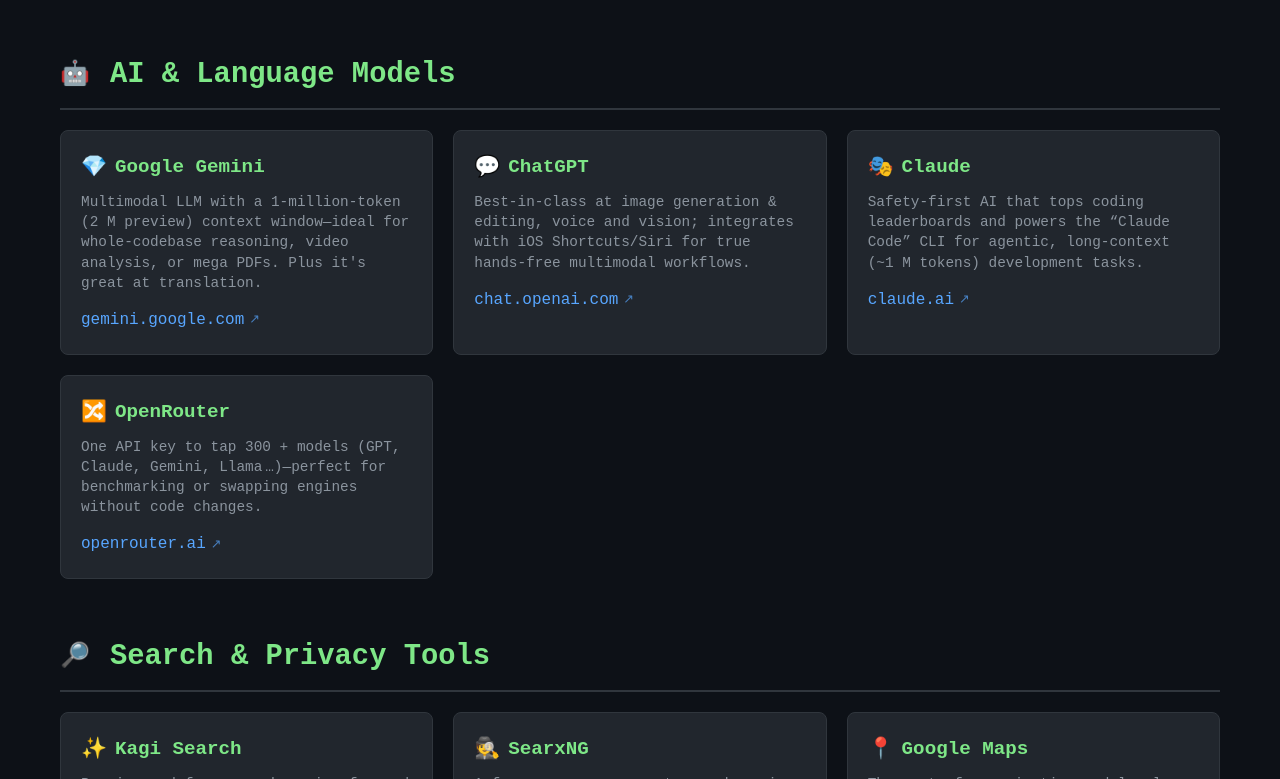
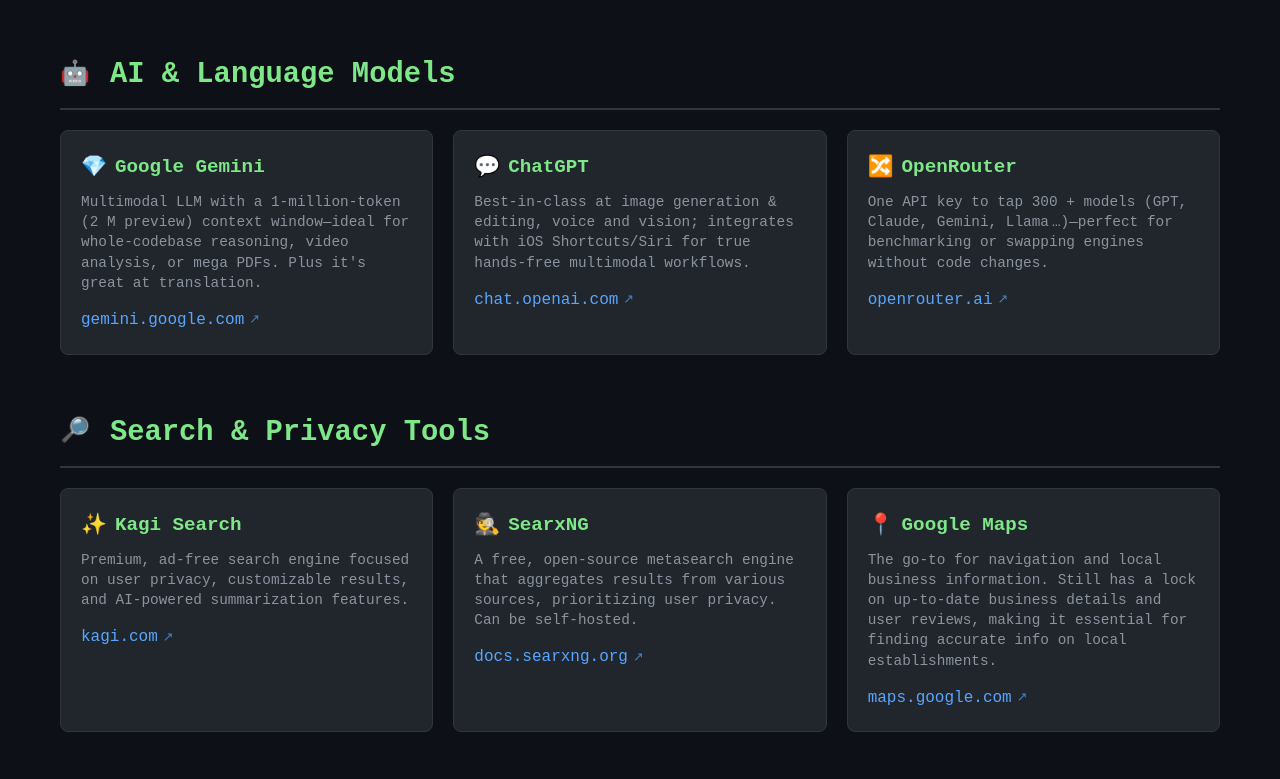
Before and after one commit to bradflaugher/bradflaugher.com, a plain HTML site: page bookmarks.html in a window 1280 px wide. Shown: the part 930-1709 px from the top of the page. Drawn offline with Linux system fonts and the light colour scheme.

Commit message:
Update bookmarks.html

```diff
--- a/bookmarks.html
+++ b/bookmarks.html
@@ -304,14 +304,6 @@
         <a href="https://chat.openai.com/" target="_blank" class="bookmark-link">chat.openai.com</a>
       </div>
 
-      <div class="bookmark-card" data-search="claude ai anthropic coding agentic claude code">
-        <div class="bookmark-title"><span class="bookmark-emoji">🎭</span>Claude</div>
-        <div class="bookmark-description">
-          Safety-first AI that tops coding leaderboards and powers the “Claude Code” CLI for agentic, long-context (~1 M tokens) development tasks.
-        </div>
-        <a href="https://claude.ai/" target="_blank" class="bookmark-link">claude.ai</a>
-      </div>
-
       <div class="bookmark-card" data-search="openrouter unified api multi model llm">
         <div class="bookmark-title"><span class="bookmark-emoji">🔀</span>OpenRouter</div>
         <div class="bookmark-description">
```
